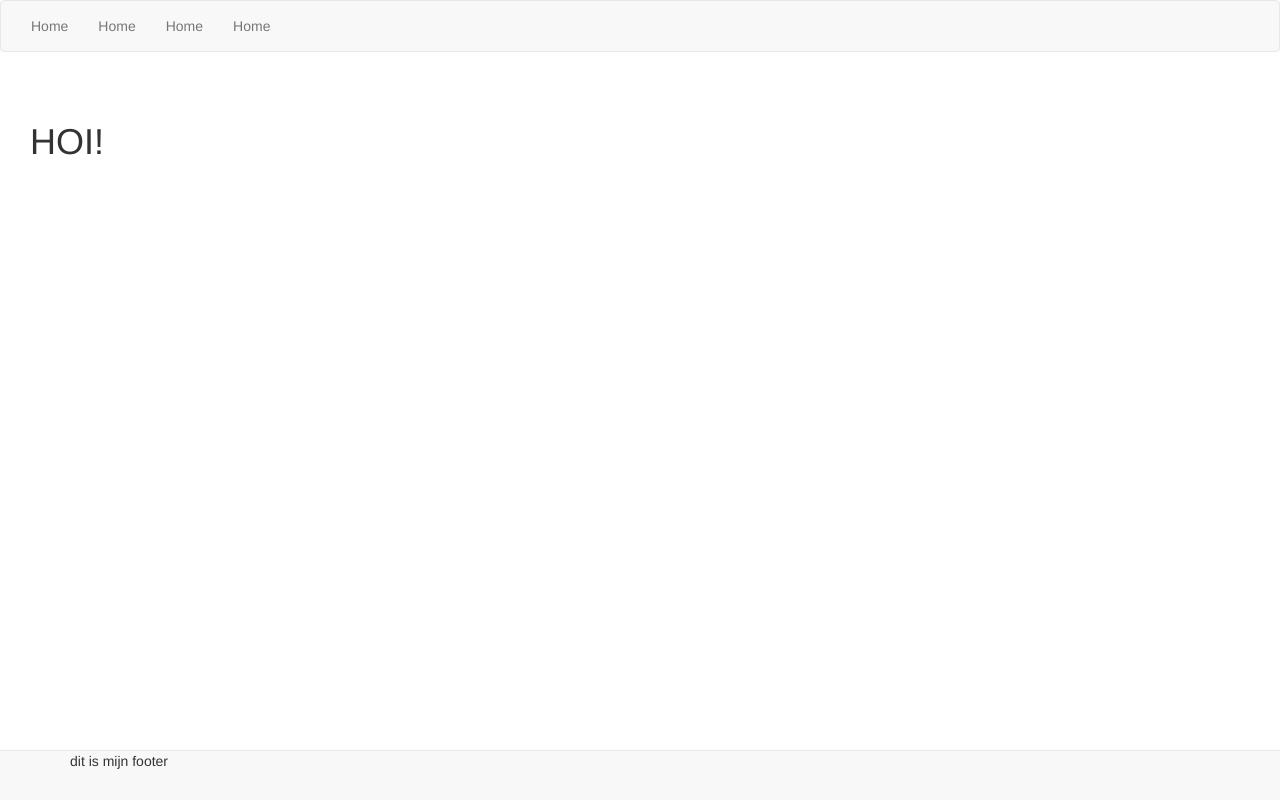
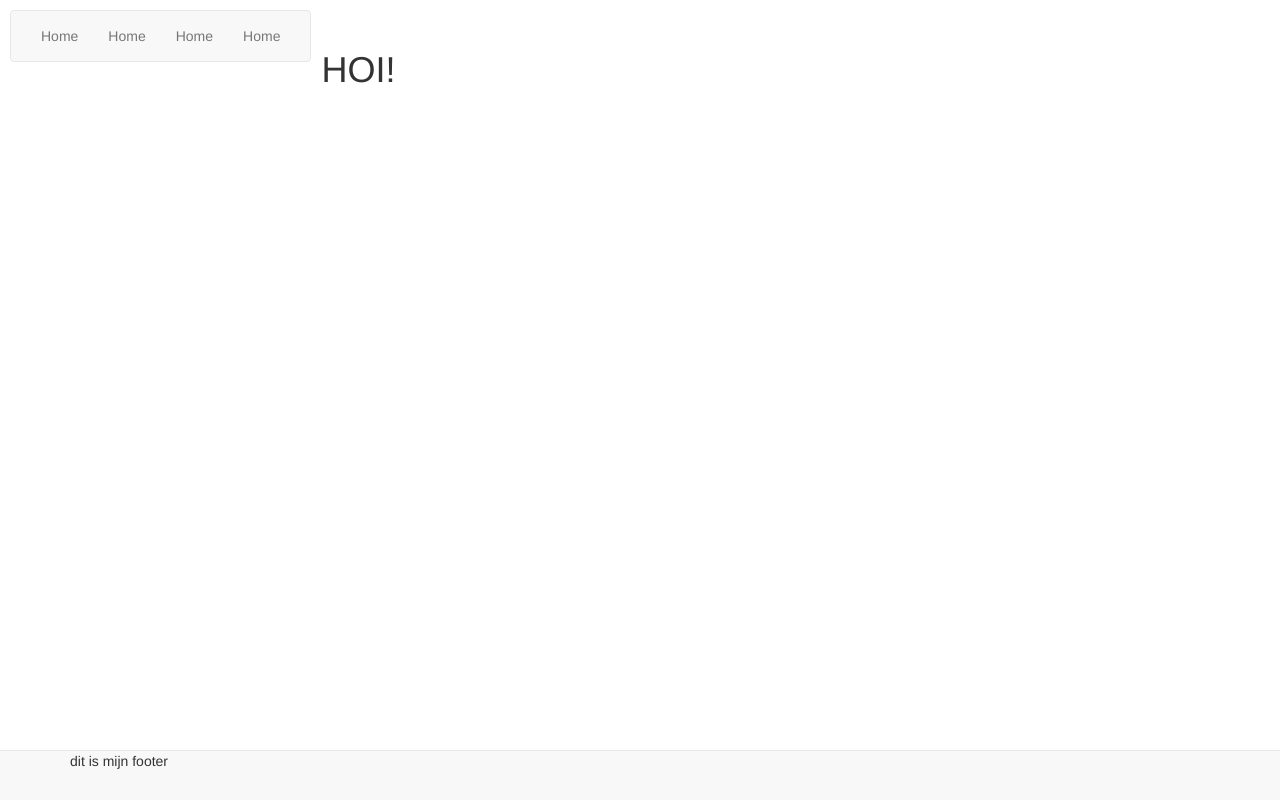
Before and after one commit to Luukschoen/pc-builder-INF4V, a website: page index.html in a window 1280 px wide. Drawn offline with nearby package versions, Linux system fonts and the light colour scheme.

Commit message:
adjustments

```diff
--- a/scss/main.scss
+++ b/scss/main.scss
@@ -10,6 +10,14 @@
 .navbar-default {
 background-color: #f8f8f8;
 border-color: #e7e7e7;
+border: 1px solid lightgrey;
+}
+
+.navbar-header {
+	border-radius: 5px;
+	-webkit-border-radius: 5px;
+	-moz-border-radius: 5px;
+	margin: 10px;
 }
 
 .container-fluid {
--- a/templates/header/header.html
+++ b/templates/header/header.html
@@ -1,4 +1,4 @@
-<nav class="navbar navbar-default">
+<nav class="navbar navbar-default navbar-header">
 	<div class="container-fluid">
 		<ul class="nav navbar-nav">
 			<li><a ui-sref="">Home</a></li>
```
Also changed, not shown: scss/main.css.
